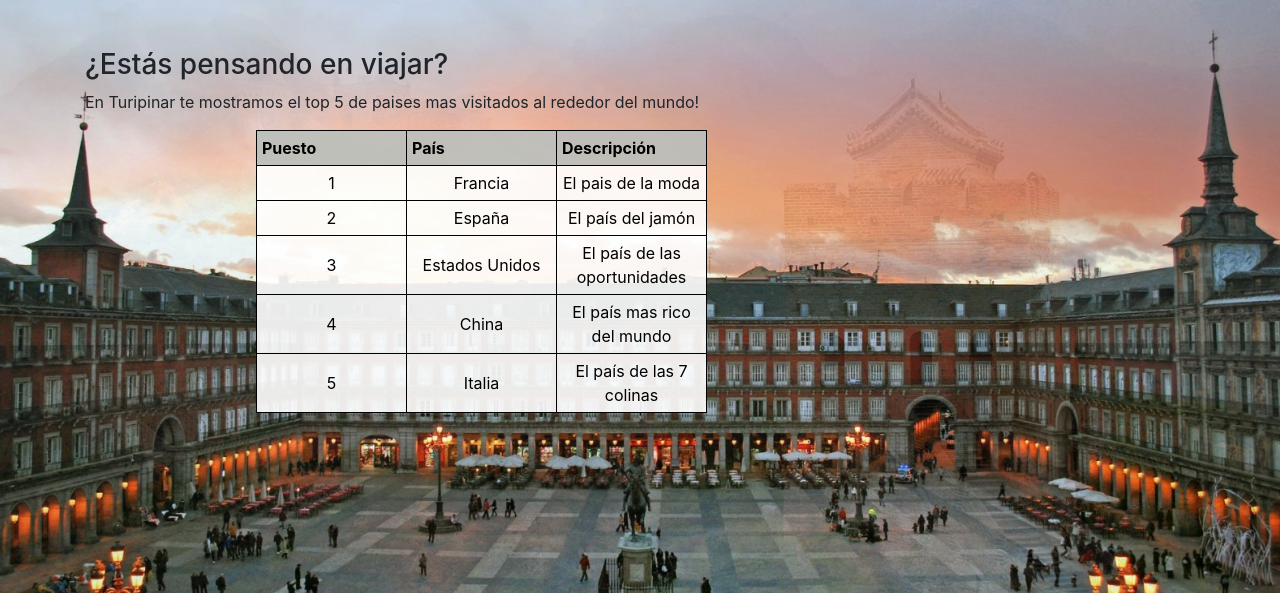
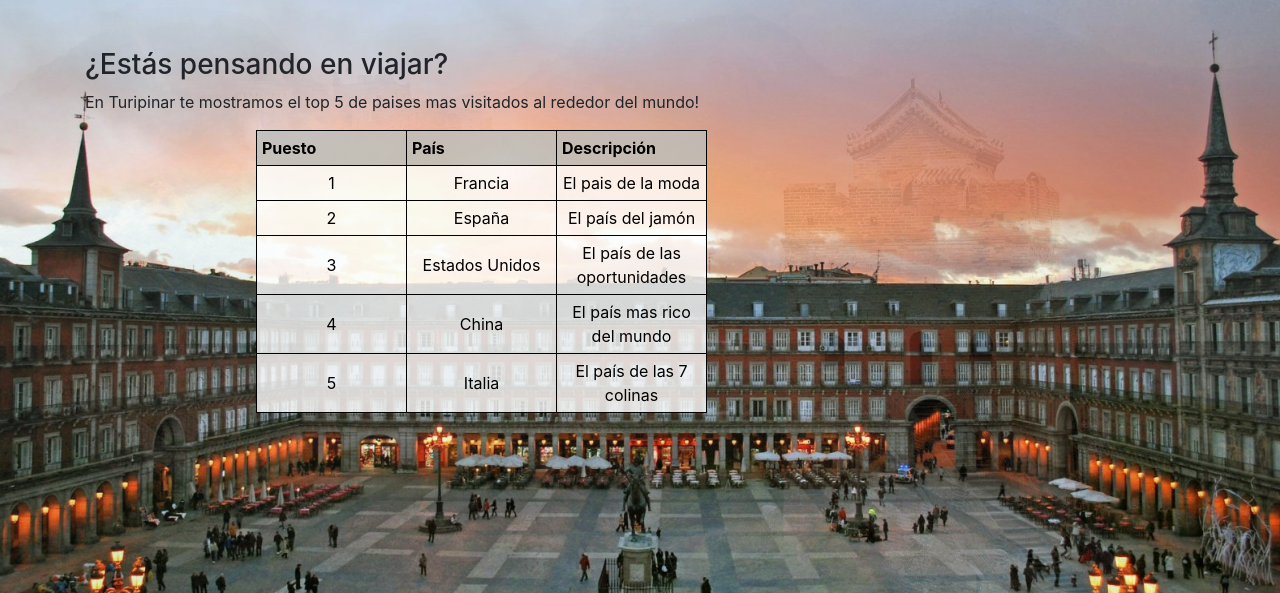
Before and after one commit to agus-aldunate/Proyecto1, a PHP site: page /Index.html in a window 1280 px wide. Shown: the part 103-696 px from the top of the page. Run offline with PHP 8.4, Linux system fonts and the light colour scheme; some libraries are stand-ins or nearby versions.

Commit message:
mas arreglos a la tabla

```diff
--- a/css/diseño.css
+++ b/css/diseño.css
@@ -58,7 +58,7 @@ td{
   border: 1px solid black;
   padding: 5px;
   color: black;
-  background-color: rgba(256, 256, 256, 0.9);
+  background-color: rgba(256, 256, 256, 0.8);
   }
 
 th{
@@ -67,7 +67,7 @@ th{
   border: 1px solid black;
   padding: 5px;
   color: black;
-  background-color: rgba(187, 191, 188, 0.9);
+  background-color: rgba(187, 191, 188, 0.8);
 }
 table.center {
   margin-left:20%;
```
